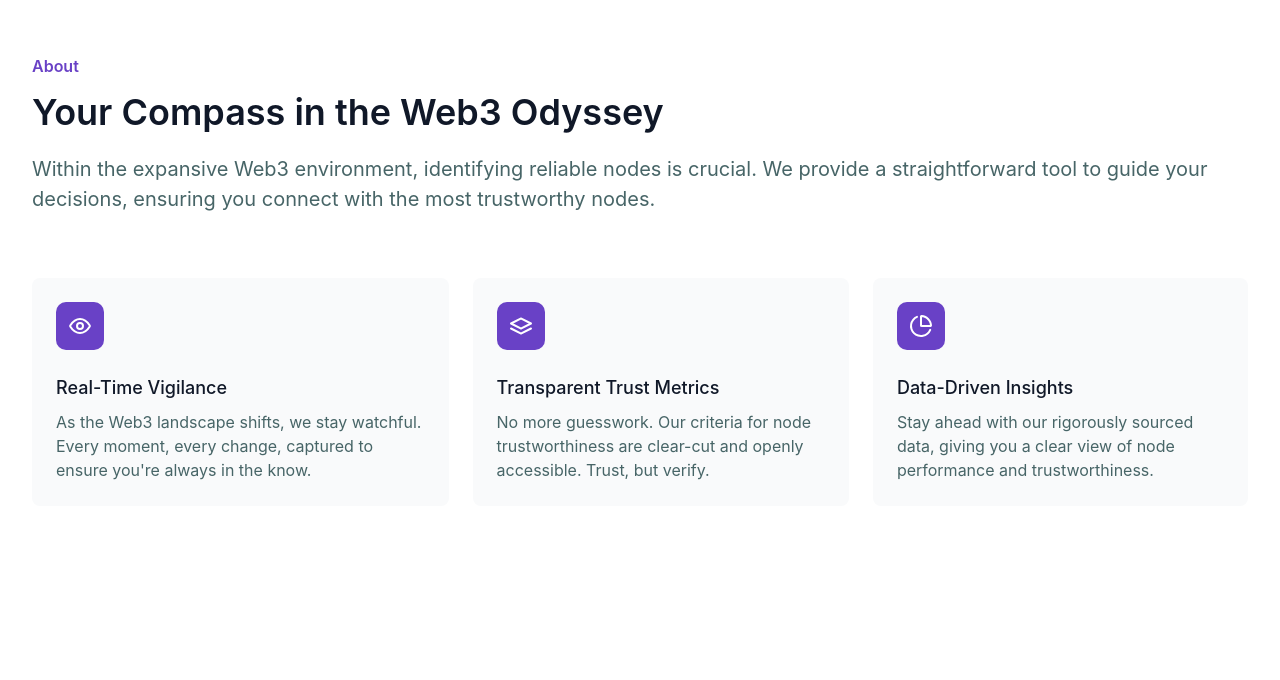
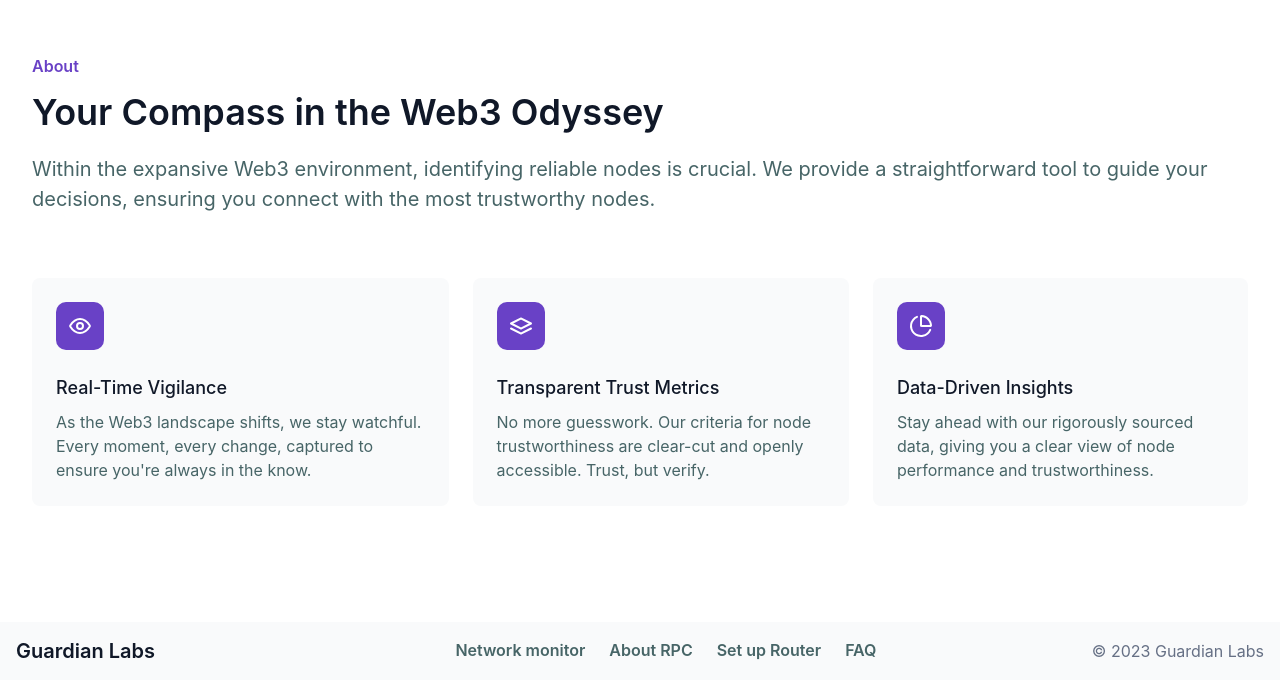
Before and after one commit to super-dev-rust/polygon-dash, a Vue app in the folder frontend/: page / in a window 1280 px wide. Shown: the part 1831-2511 px from the top of the page. Before the commit the page ends 2453 px from the top, so only its background shows below. Built offline with nearby package versions, Linux system fonts and the light colour scheme; no server answers.

Commit message:
add footer

```diff
--- a/frontend/src/App.vue
+++ b/frontend/src/App.vue
@@ -1,11 +1,13 @@
 <script setup>
 import { RouterView } from 'vue-router'
 import AppHeader from "@/components/layout/AppHeader.vue";
+import AppFooter from './components/layout/AppFooter.vue';
 </script>
 
 <template>
   <AppHeader />
   <RouterView />
+  <AppFooter />
 </template>
 
 <style>
--- a/frontend/src/assets/main.scss
+++ b/frontend/src/assets/main.scss
@@ -2,7 +2,7 @@
 @import './breakpoints.scss';
 @import './colors.scss';
 
-#app {
+main {
   padding: 0 0.6rem;
 }
 
@@ -31,7 +31,7 @@ p {
 }
 
 @media screen and (min-width: $breakpoint-tablet) {
-  #app {
+  main {
     padding: 0 2rem;
   }
 
@@ -61,7 +61,7 @@ p {
 }
 
 @media screen and (min-width: $breakpoint-desktop) {
-  #app {
+  main {
     max-width: calc(1216px + 4rem);
     margin: 0 auto;
   }
--- a/frontend/src/components/home/HomeContentSteps.vue
+++ b/frontend/src/components/home/HomeContentSteps.vue
@@ -4,7 +4,7 @@ import IconMail from '@/assets/icons/contacts/icon-mail.svg';
 import IconTwitter from '@/assets/icons/contacts/icon-twitter.svg';
 
 import IconMetamask from '@/assets/icons/wallets/icon-metamask.svg';
-import IconRainbow from '@/assets/icons/wallets/icon-rainbow.svg';
+import IconRainbow from '@/assets/icons/wallets/icon-rainbow-2.svg?skipsvgo';
 import IconPhantom from '@/assets/icons/wallets/icon-phantom.svg';
 import IconCoinbase from '@/assets/icons/wallets/icon-coinbase.svg';
 import IconTrustWallet from '@/assets/icons/wallets/icon-trust.svg';
--- /dev/null
+++ b/frontend/src/components/layout/AppFooter.vue
@@ -0,0 +1,106 @@
+<script setup>
+</script>
+
+<template>
+  <footer class="guardian-footer">
+    <nav>
+      <router-link to="/" class="guardian-footer__home-link">
+        Guardian Labs
+      </router-link>
+      <div class="guardian-footer__central-navigation">
+        <router-link to="/" class="guardian-footer__link">
+          Network monitor
+        </router-link>
+        <router-link to="/" class="guardian-footer__link">
+          About RPC
+        </router-link>
+        <router-link to="/" class="guardian-footer__link">
+          Set up Router
+        </router-link>
+        <router-link to="/" class="guardian-footer__link">
+          FAQ
+        </router-link>
+      </div>
+      <a class="guardian-footer__copyright">© 2023 Guardian Labs</a>
+    </nav>
+  </footer>
+</template>
+
+<style lang="scss">
+@import "@/assets/colors.scss";
+@import "@/assets/breakpoints.scss";
+
+.guardian-footer {
+  padding-bottom: 2rem;
+  padding-top: 2rem;
+  background: $gray-50;
+  .guardian-footer__central-navigation {
+    display: none;
+  }
+
+  .guardian-footer__home-link {
+    padding-left: 1rem;
+    display: none;
+  }
+
+  .guardian-footer__link {
+    color: $color-text;
+    font-weight: 600;
+    font-size: 1rem;
+    text-decoration: none;
+  }
+
+  .guardian-footer__switch {
+    display: none;
+  }
+  .guardian-footer__copyright {
+    color: $gray-500;
+    font-size: 16px;
+    font-weight: 400;
+    line-height: 24px;
+    display: flex;
+    justify-content: center;
+    padding-right: 1rem;
+    cursor: default;
+  }
+}
+
+@media (min-width: $breakpoint-tablet) {
+  .guardian-footer {
+    padding-bottom: 2rem;
+  }
+}
+
+@media (min-width: $breakpoint-desktop) {
+  .guardian-footer {
+    padding-bottom: 1rem;
+    padding-top: 1rem;
+    nav {
+      display: flex;
+      gap: 1.5rem;
+      justify-content: space-between;
+      align-items: center;
+      align-content: center;
+    }
+
+    .guardian-footer__central-navigation {
+        display: flex;
+        gap: 1.5rem;
+        justify-content: center;
+    }
+    .guardian-footer__home-link {
+      display: initial;
+      color: $color-text-heading;
+      text-decoration: none;
+      font-size: 1.25rem;
+      line-height: 1.5rem;
+      font-weight: 600;
+      width: 15rem;
+    }
+
+    .guardian-footer__switch {
+      display: flex;
+    }
+  }
+}
+</style>
--- a/frontend/src/components/layout/AppHeader.vue
+++ b/frontend/src/components/layout/AppHeader.vue
@@ -30,6 +30,8 @@ import AppTabsBlockchains from '@/components/shared/AppTabsBlockchains.vue';
 
 .guardian-header {
   padding-top: 2rem;
+  padding-left: 1rem;
+  padding-right: 1rem;
 
   .guardian-header__central-navigation {
     display: flex;
```
Also changed, not shown: frontend/src/assets/icons/icon-rainbow-2.svg (added), frontend/src/assets/icons/wallets/icon-rainbow-2.svg (added).
